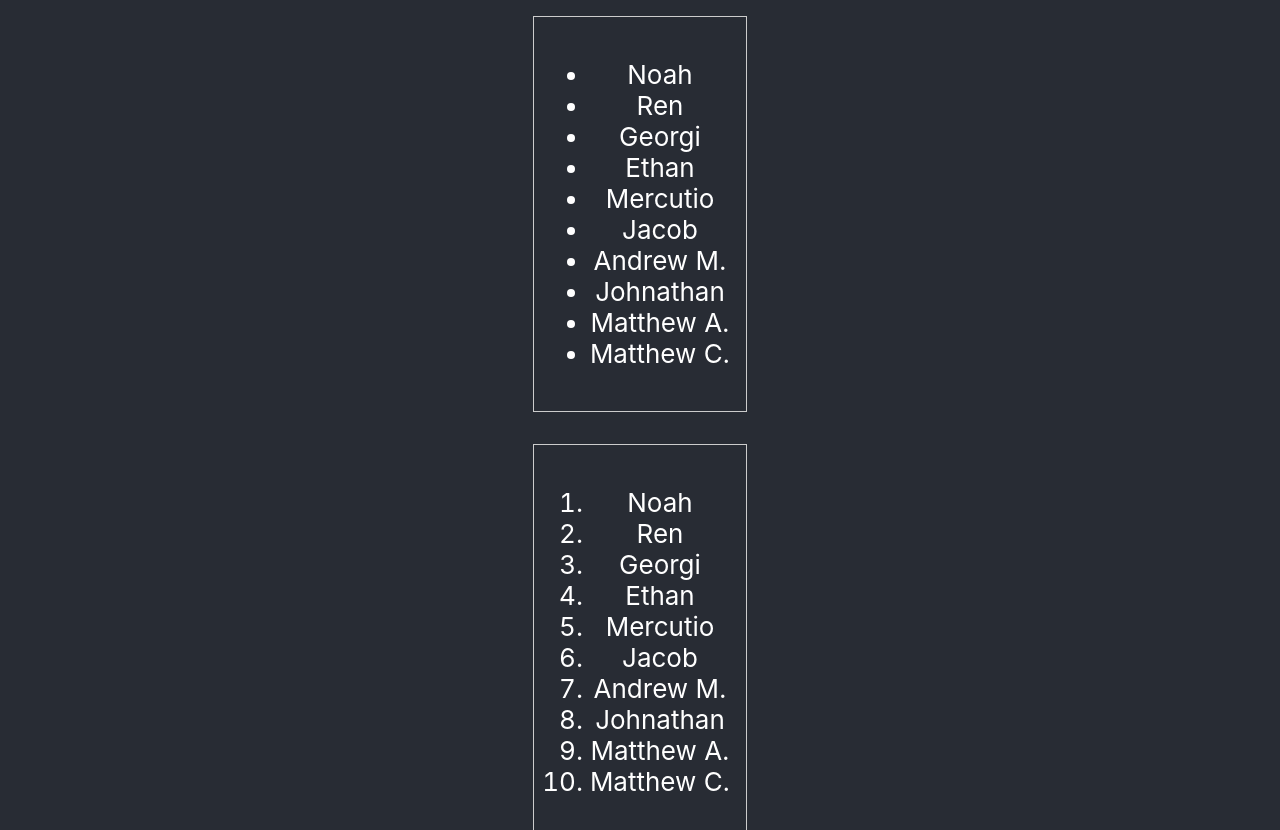
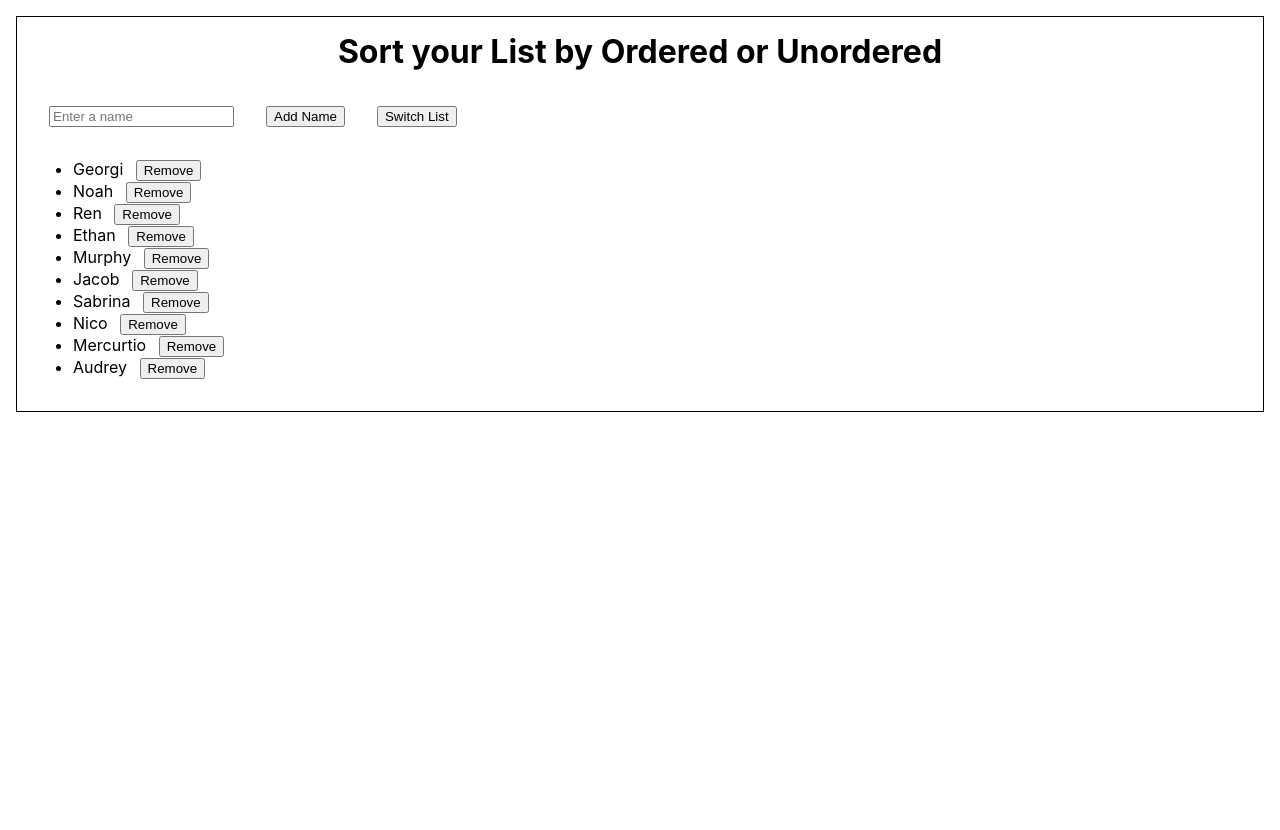
Before and after one commit to gbaref949/bellwork, a React (Create React App) app: page / in a window 1280 px wide. Shown: the top 830 px of the page. After the commit the page ends 800 px from the top, so only its background shows below. Built offline with nearby package versions, Linux system fonts and the light colour scheme.

Commit message:
added final changes

```diff
--- a/src/App.jsx
+++ b/src/App.jsx
@@ -1,26 +1,13 @@
 import './App.css';
-import List from './components/List';
+import List from './components/List.jsx';
 
-function App() {
-  const testData = [
-    'Noah',
-    'Ren',
-    'Georgi',
-    'Ethan',
-    'Mercutio',
-    'Jacob',
-    'Andrew M.',
-    'Johnathan',
-    'Matthew A.',
-    'Matthew C.',
-  ];
-
+function App () {
+  const data = ['Georgi', 'Noah', 'Ren', 'Ethan', 'Murphy', 'Jacob', 'Sabrina', 'Nico', 'Mercurtio', 'Audrey'];
   return (
-    <div className="App App-header">
-      <List data={testData} type='ul' />
-      <List data={testData} type='ol' />
-     </div>
+    <div>
+      <List data={data}/>
+    </div>
   );
-}
+};
 
 export default App;
--- a/src/components/List.jsx
+++ b/src/components/List.jsx
@@ -1,29 +1,90 @@
-const List = ({ data, type }) => {
-  const renderList = () => {
-    if (type === 'ul') {
-      return (
-        <ul>
-          {data.map((item, index) => (
-            <li key={index}>{item}</li>
-          ))}
-        </ul>
-      );
-    } else if (type === 'ol') {
-      return (
-        <ol>
-          {data.map((item, index) => (
-            <li key={index}>{item}</li>
-          ))}
-        </ol>
-      );
-    } else {
-      return null; // Invalid type, do not render a list
+import { useState, useEffect } from 'react';
+
+const List = ({ data }) => {
+  const [listType, setListType] = useState('ul');
+  const [names, setNames] = useState(data);
+  const [newName, setNewName] = useState('');
+
+  const toggleListType = () => {
+    setListType(listType === 'ul' ? 'ol' : 'ul');
+  };
+
+  useEffect(() => {
+    //load saved names from session storage
+    const savedNames = sessionStorage.getItem('savedNames');
+    if (savedNames) {
+      setNames(JSON.parse(savedNames));
     }
+  }, []);
+
+  const addName = () => {
+    setNames([...names, newName]);
+    setNewName('');
+    saveNames(); //save changes to session storage
+  };
+
+  const saveNames = () => {
+    sessionStorage.setItem('savedNames', JSON.stringify(names));
+  };
+
+  const removeName = (index) => {
+    const updatedNames = [...names];
+    updatedNames.splice(index, 1);
+    setNames(updatedNames);
+    saveNames();
+  };
+
+  const handleChange = (event) => {
+    setNewName(event.target.value);
   };
 
   return (
-    <div style={{ border: '1px solid #ccc', padding: '1rem', margin: '1rem' }}>
-      {renderList()}
+    <div style={{ border: 'thin solid #000', padding: '1rem', margin: '1rem' }}>
+      <h1 style={{ textAlign: 'center', margin: '-.05rem' }}>
+        Sort your List by Ordered or Unordered
+      </h1>
+      <br />
+      <input
+        type='text'
+        placeholder='Enter a name'
+        value={newName}
+        onChange={handleChange}
+        style={{ margin: '1rem' }}
+      />
+      <button onClick={addName} style={{ margin: '1rem' }}>
+        Add Name
+      </button>
+      <button onClick={toggleListType} style={{ margin: '1rem' }}>
+        Switch List
+      </button>
+      {listType === 'ul' ? (
+        <ul>
+          {names.map((item, index) => (
+            <li key={index}>
+              {item}{' '}
+              <button
+                onClick={() => removeName(index)}
+                style={{ marginLeft: '0.5rem' }}
+              >
+                Remove
+              </button>
+            </li>
+          ))}
+        </ul>
+      ) : (
+        <ol>
+          {names.map((item, index) => (
+            <li key={index}>
+              {item}{' '}
+              <button
+                onClick={() => removeName(index)}
+                style={{ marginLeft: '0.5rem' }}>
+                Remove
+              </button>
+            </li>
+          ))}
+        </ol>
+      )}
     </div>
   );
 };
```
